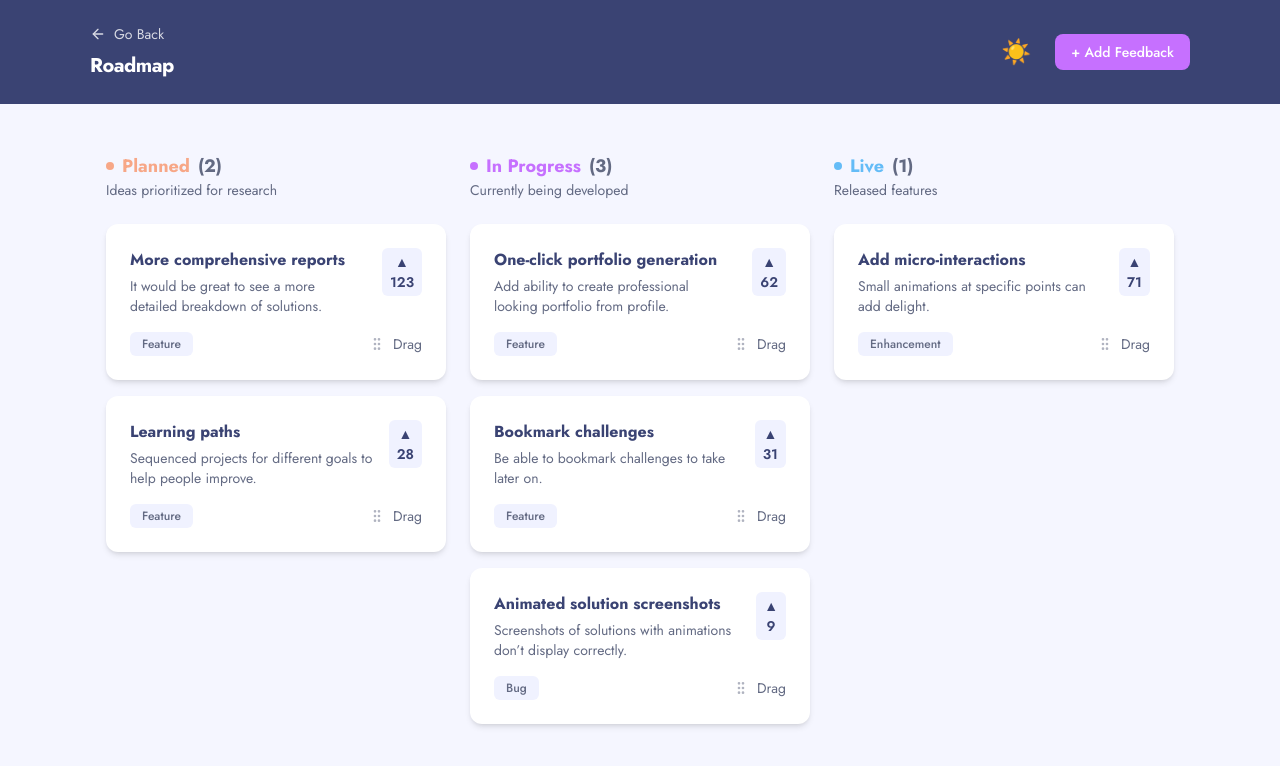
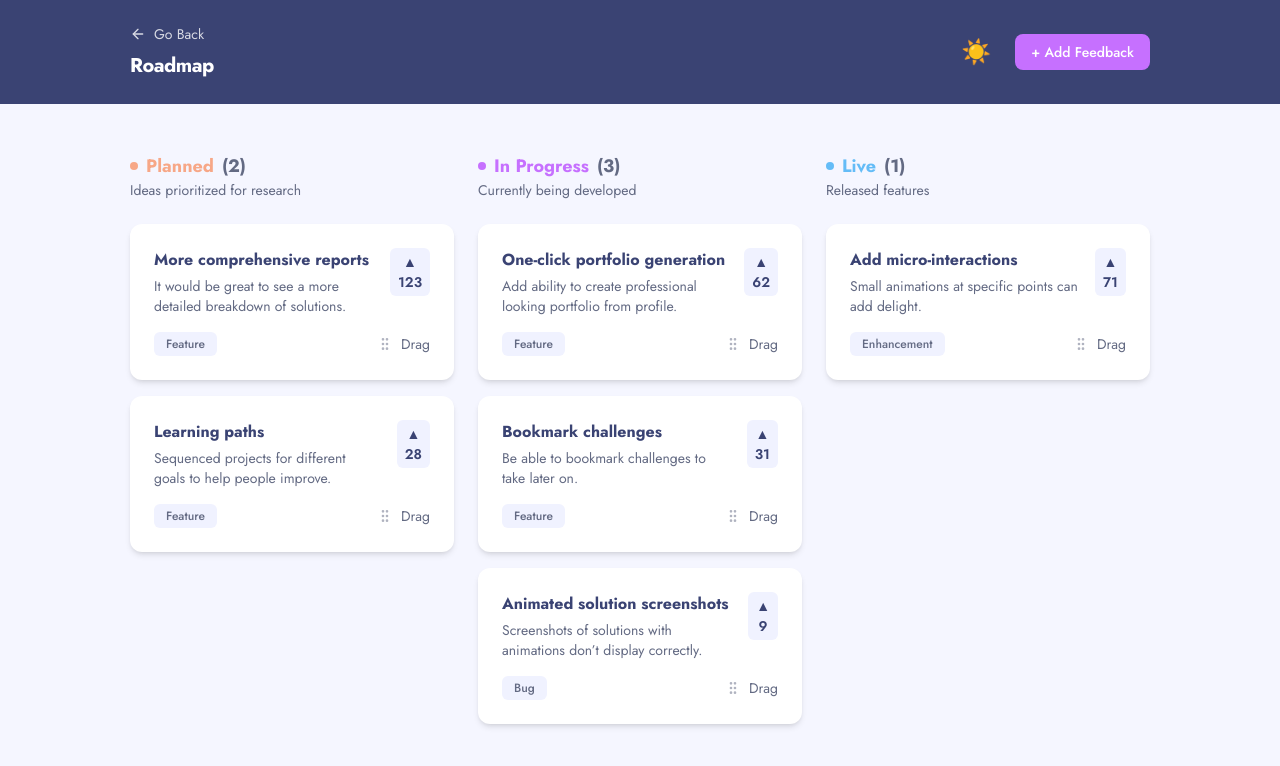
Before and after one commit to andrewteece/product-feedback-app, a Next.js app: page /roadmap in a window 1280 px wide. Shown: the top 766 px of the page. Built offline with nearby package versions, Linux system fonts and the light colour scheme; a web font is replaced by a local one.

Commit message:
implement LayoutWrapper and update index, Header and layout

```diff
--- a/src/app/layout.tsx
+++ b/src/app/layout.tsx
@@ -2,6 +2,7 @@ import '../styles/globals.css';
 import { Jost } from 'next/font/google';
 import Header from '@/components/layout/Header';
 import AppProvider from '@/components/providers/AppProvider';
+import LayoutWrapper from '@/components/layout/LayoutWrapper';
 
 const jost = Jost({
   subsets: ['latin'],
@@ -25,7 +26,9 @@ export default function RootLayout({
       <body className={`${jost.className} min-h-screen transition-colors`}>
         <AppProvider>
           <Header />
-          <main className='mx-auto max-w-[1100px] px-4 py-12'>{children}</main>
+          <main className='py-12'>
+            <LayoutWrapper>{children}</LayoutWrapper>
+          </main>
         </AppProvider>
       </body>
     </html>
--- a/src/components/layout/Header.tsx
+++ b/src/components/layout/Header.tsx
@@ -2,16 +2,16 @@
 
 import Link from 'next/link';
 import { usePathname } from 'next/navigation';
-import { ThemeToogle, BackButton } from '@/components/ui';
+import { ThemeToggle, BackButton } from '@/components/ui';
+import LayoutWrapper from '@/components/layout/LayoutWrapper';
 
 export default function Header() {
   const pathname = usePathname();
-
   const isRoadmapPage = pathname.includes('roadmap');
 
   return (
-    <header className='bg-[var(--bg-header)] px-4 py-6 sm:px-6 md:px-10'>
-      <div className='mx-auto flex max-w-[1100px] items-center justify-between'>
+    <header className='bg-[var(--bg-header)]'>
+      <LayoutWrapper className='flex items-center justify-between py-6'>
         {isRoadmapPage ? (
           <div className='flex flex-col gap-2'>
             <BackButton />
@@ -26,7 +26,7 @@ export default function Header() {
         )}
 
         <div className='flex items-center gap-4'>
-          <ThemeToogle />
+          <ThemeToggle />
           <Link
             href='/new'
             className='rounded-lg bg-[var(--btn-primary)] px-4 py-2 text-sm font-medium text-white hover:bg-[var(--btn-primary-hover)] transition'
@@ -34,7 +34,7 @@ export default function Header() {
             + Add Feedback
           </Link>
         </div>
-      </div>
+      </LayoutWrapper>
     </header>
   );
 }
--- /dev/null
+++ b/src/components/layout/LayoutWrapper.tsx
@@ -0,0 +1,16 @@
+import { cn } from '@/lib/utils';
+
+type Props = {
+  children: React.ReactNode;
+  className?: string;
+};
+
+export default function LayoutWrapper({ children, className }: Props) {
+  return (
+    <div
+      className={cn('mx-auto max-w-[1100px] px-4 sm:px-6 md:px-10', className)}
+    >
+      {children}
+    </div>
+  );
+}
--- a/src/components/ui/index.ts
+++ b/src/components/ui/index.ts
@@ -3,4 +3,4 @@ export { default as CategoryBadge } from './CategoryBadge';
 export { default as StatusBadge } from './StatusBadge';
 export { default as TagBadge } from './TagBadge';
 export { default as BackButton } from './BackButton';
-export { default as ThemeToogle } from './ThemeToggle';
+export { default as ThemeToggle } from './ThemeToggle';
```
